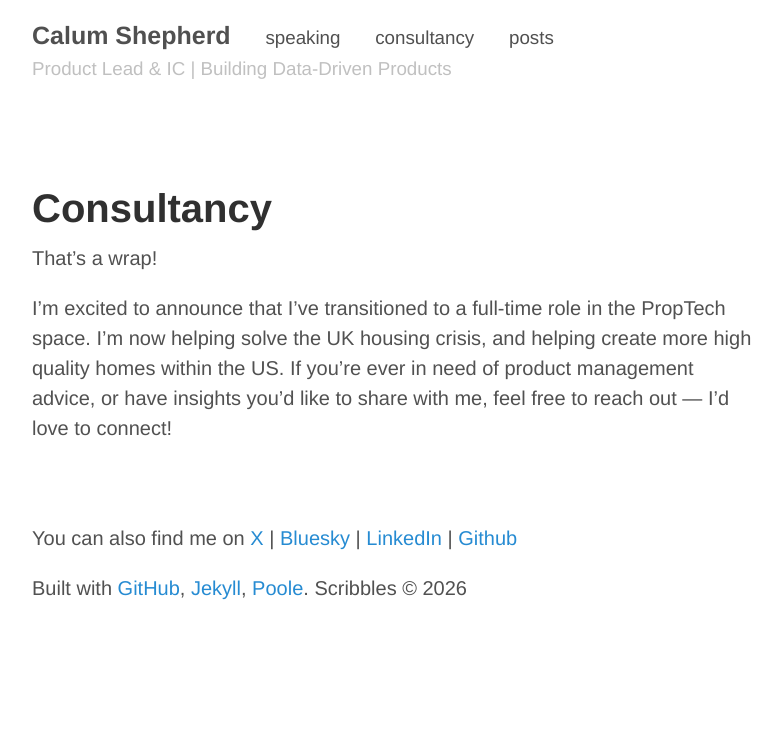
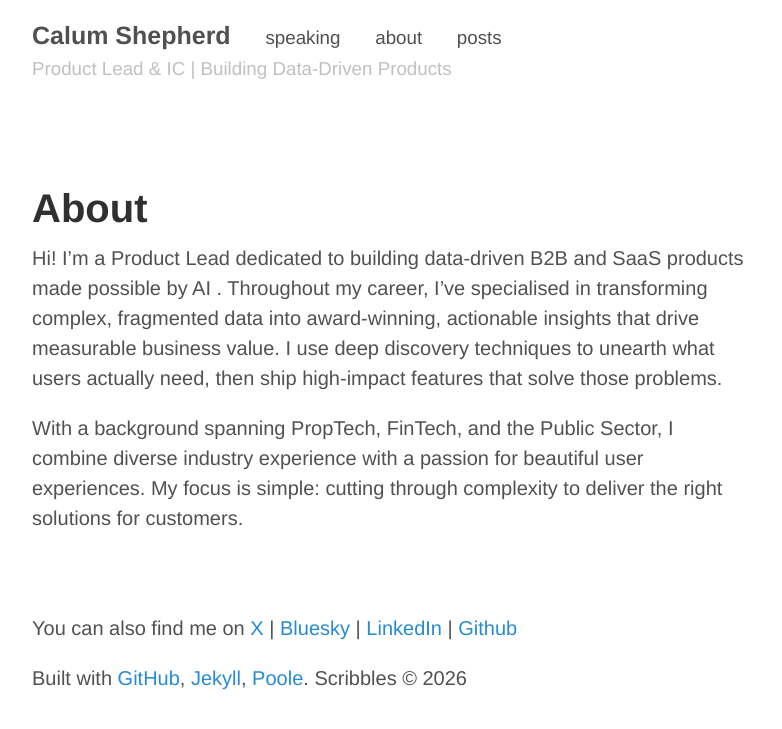
Before and after one commit to calcode/calcode.github.io, a Jekyll site: the page built from consultancy.md, in a window 1280 px wide. Shown: the top 729 px of the page, without its empty margins (248-1030 px from the left). Built offline with Jekyll 4.4.1, drawn with Linux system fonts in a browser that asks for light colours.

Commit message:
Update consultancy page to about with new content and permalink
Co-authored-by: calcode <8709992+calcode@users.noreply.github.com>

```diff
--- a/_config.yml
+++ b/_config.yml
@@ -23,7 +23,7 @@ github:
 # Menu
 pages_list:
   speaking: '/speaking'
-  consultancy: '/consultancy'
+  about: '/about'
   posts: '/posts'
 # Sitemaps
 gems:
--- a/consultancy.md
+++ b/consultancy.md
@@ -1,7 +1,8 @@
 ---
 layout: page
-title: Consultancy
+title: About
+permalink: /about/
 ---
-That's a wrap!
+Hi! I'm a Product Lead dedicated to building data-driven B2B and SaaS products made possible by AI . Throughout my career, I've specialised in transforming complex, fragmented data into award-winning, actionable insights that drive measurable business value. I use deep discovery techniques to unearth what users actually need, then ship high-impact features that solve those problems.
 
-I'm excited to announce that I've transitioned to a full-time role in the PropTech space. I'm now helping solve the UK housing crisis, and helping create more high quality homes within the US. If you're ever in need of product management advice, or have insights you'd like to share with me, feel free to reach out — I’d love to connect!
+With a background spanning PropTech, FinTech, and the Public Sector, I combine diverse industry experience with a passion for beautiful user experiences. My focus is simple: cutting through complexity to deliver the right solutions for customers.
```
